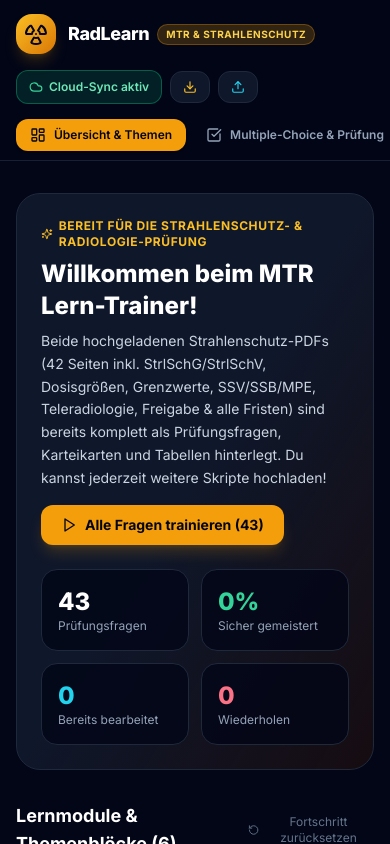
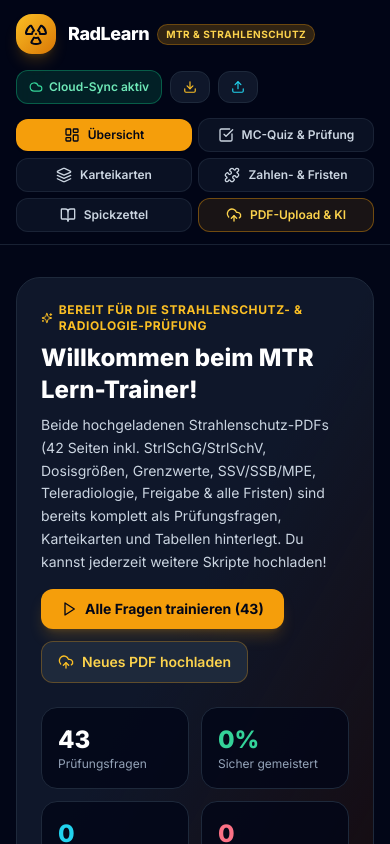
Before and after one commit to turgutreis/radLearn, a Vue app: page / in a window 390 px wide. Shown: the top 844 px of the page. Built offline with nearby package versions, Linux system fonts and the light colour scheme; no server answers; the database is empty.

Commit message:
fix(ui): make navigation bar responsive without horizontal scroll clipping

```diff
--- a/src/App.vue
+++ b/src/App.vue
@@ -191,71 +191,71 @@ function confirmResetProgress() {
         </div>
       </div>
 
-      <!-- Navigation Bar -->
-      <div class="max-w-7xl mx-auto px-4 sm:px-6 pb-2 overflow-x-auto">
-        <nav class="flex items-center gap-1.5 min-w-max">
+      <!-- Navigation Bar (fits on 1 row on iPad/Desktop, wraps cleanly on phones without horizontal scrolling) -->
+      <div class="max-w-7xl mx-auto px-4 sm:px-6 pb-3">
+        <nav class="grid grid-cols-2 sm:grid-cols-3 lg:flex lg:flex-wrap items-center gap-1.5 sm:gap-2">
           <button
             type="button"
             @click="activeTab = 'dashboard'"
-            class="px-3.5 py-2 rounded-xl text-xs sm:text-sm font-semibold flex items-center gap-2 transition"
-            :class="activeTab === 'dashboard' ? 'bg-amber-500 text-slate-950 shadow' : 'text-slate-400 hover:text-white hover:bg-slate-900'"
+            class="px-3 py-2 rounded-xl text-xs sm:text-sm font-semibold flex items-center justify-center lg:justify-start gap-2 transition whitespace-nowrap"
+            :class="activeTab === 'dashboard' ? 'bg-amber-500 text-slate-950 shadow' : 'bg-slate-900/70 text-slate-300 hover:text-white hover:bg-slate-900 border border-slate-800/80'"
           >
-            <LayoutDashboard class="w-4 h-4" />
-            <span>Übersicht & Themen</span>
+            <LayoutDashboard class="w-4 h-4 shrink-0" />
+            <span>Übersicht</span>
           </button>
 
           <button
             type="button"
             @click="activeTab = 'quiz'"
-            class="px-3.5 py-2 rounded-xl text-xs sm:text-sm font-semibold flex items-center gap-2 transition"
-            :class="activeTab === 'quiz' ? 'bg-amber-500 text-slate-950 shadow' : 'text-slate-400 hover:text-white hover:bg-slate-900'"
+            class="px-3 py-2 rounded-xl text-xs sm:text-sm font-semibold flex items-center justify-center lg:justify-start gap-2 transition whitespace-nowrap"
+            :class="activeTab === 'quiz' ? 'bg-amber-500 text-slate-950 shadow' : 'bg-slate-900/70 text-slate-300 hover:text-white hover:bg-slate-900 border border-slate-800/80'"
           >
-            <CheckSquare class="w-4 h-4" />
-            <span>Multiple-Choice & Prüfung</span>
+            <CheckSquare class="w-4 h-4 shrink-0" />
+            <span>MC-Quiz & Prüfung</span>
           </button>
 
           <button
             type="button"
             @click="activeTab = 'flashcards'"
-            class="px-3.5 py-2 rounded-xl text-xs sm:text-sm font-semibold flex items-center gap-2 transition"
-            :class="activeTab === 'flashcards' ? 'bg-cyan-500 text-slate-950 shadow' : 'text-slate-400 hover:text-white hover:bg-slate-900'"
+            class="px-3 py-2 rounded-xl text-xs sm:text-sm font-semibold flex items-center justify-center lg:justify-start gap-2 transition whitespace-nowrap"
+            :class="activeTab === 'flashcards' ? 'bg-cyan-500 text-slate-950 shadow' : 'bg-slate-900/70 text-slate-300 hover:text-white hover:bg-slate-900 border border-slate-800/80'"
           >
-            <Layers class="w-4 h-4" />
-            <span>Karteikarten (Anki)</span>
+            <Layers class="w-4 h-4 shrink-0" />
+            <span>Karteikarten</span>
           </button>
 
           <button
             type="button"
             @click="activeTab = 'matching'"
-            class="px-3.5 py-2 rounded-xl text-xs sm:text-sm font-semibold flex items-center gap-2 transition"
-            :class="activeTab === 'matching' ? 'bg-emerald-500 text-slate-950 shadow' : 'text-slate-400 hover:text-white hover:bg-slate-900'"
+            class="px-3 py-2 rounded-xl text-xs sm:text-sm font-semibold flex items-center justify-center lg:justify-start gap-2 transition whitespace-nowrap"
+            :class="activeTab === 'matching' ? 'bg-emerald-500 text-slate-950 shadow' : 'bg-slate-900/70 text-slate-300 hover:text-white hover:bg-slate-900 border border-slate-800/80'"
           >
-            <Puzzle class="w-4 h-4" />
-            <span>Fristen- & Zahlen-Trainer</span>
+            <Puzzle class="w-4 h-4 shrink-0" />
+            <span>Zahlen- & Fristen</span>
           </button>
 
           <button
             type="button"
             @click="activeTab = 'cheatsheet'"
-            class="px-3.5 py-2 rounded-xl text-xs sm:text-sm font-semibold flex items-center gap-2 transition"
-            :class="activeTab === 'cheatsheet' ? 'bg-violet-500 text-white shadow' : 'text-slate-400 hover:text-white hover:bg-slate-900'"
+            class="px-3 py-2 rounded-xl text-xs sm:text-sm font-semibold flex items-center justify-center lg:justify-start gap-2 transition whitespace-nowrap"
+            :class="activeTab === 'cheatsheet' ? 'bg-violet-500 text-white shadow' : 'bg-slate-900/70 text-slate-300 hover:text-white hover:bg-slate-900 border border-slate-800/80'"
           >
-            <BookOpen class="w-4 h-4" />
-            <span>Spickzettel & Tabellen</span>
+            <BookOpen class="w-4 h-4 shrink-0" />
+            <span>Spickzettel</span>
           </button>
 
           <button
             type="button"
             @click="activeTab = 'upload'"
-            class="px-3.5 py-2 rounded-xl text-xs sm:text-sm font-semibold flex items-center gap-2 transition"
+            class="px-3.5 py-2 rounded-xl text-xs sm:text-sm font-semibold flex items-center justify-center lg:justify-start gap-2 transition whitespace-nowrap lg:ml-auto"
             :class="
               activeTab === 'upload'
                 ? 'bg-gradient-to-r from-amber-500 to-rose-500 text-slate-950 font-bold shadow'
-                : 'text-amber-300 hover:bg-amber-500/15 border border-amber-500/30'
+                : 'bg-amber-500/10 text-amber-300 hover:bg-amber-500/20 border border-amber-500/40'
             "
           >
-            <UploadCloud class="w-4 h-4" />
-            <span>PDF-Upload & KI-Generator</span>
+            <UploadCloud class="w-4 h-4 shrink-0" />
+            <span>PDF-Upload & KI</span>
           </button>
         </nav>
       </div>
@@ -404,6 +404,14 @@ function confirmResetProgress() {
                 Alle Fragen trainieren ({{ overallStats.total }})
               </button>
               <button
+                type="button"
+                @click="activeTab = 'upload'"
+                class="px-4 py-2.5 rounded-xl bg-slate-800 hover:bg-slate-700 text-amber-300 border border-amber-500/30 font-semibold text-sm flex items-center gap-2 transition"
+              >
+                <UploadCloud class="w-4 h-4 text-amber-400" />
+                Neues PDF hochladen
+              </button>
+              <button
                 v-if="overallStats.needsReview > 0"
                 type="button"
                 @click="startQuizForDeck('wrong')"
--- a/src/components/FlashcardMode.vue
+++ b/src/components/FlashcardMode.vue
@@ -104,14 +104,14 @@ onUnmounted(() => window.removeEventListener('keydown', handleKeydown))
   <div class="space-y-6">
     <!-- Top Controls -->
     <div class="bg-slate-900/90 border border-slate-800 rounded-2xl p-4 flex flex-wrap items-center justify-between gap-4">
-      <div class="flex flex-wrap items-center gap-3">
-        <div class="flex items-center gap-2 text-slate-400 text-sm font-medium">
+      <div class="flex flex-wrap items-center gap-3 w-full sm:w-auto">
+        <div class="flex items-center gap-2 text-slate-400 text-sm font-medium shrink-0">
           <Filter class="w-4 h-4 text-cyan-400" />
           <span>Kartendeck:</span>
         </div>
         <select
           v-model="selectedDeckId"
-          class="bg-slate-800 border border-slate-700 text-slate-100 text-sm rounded-xl px-3.5 py-2 focus:outline-none focus:border-cyan-500"
+          class="bg-slate-800 border border-slate-700 text-slate-100 text-sm rounded-xl px-3.5 py-2 max-w-full sm:max-w-md truncate focus:outline-none focus:border-cyan-500"
         >
           <option value="all">Alle Karteikarten ({{ getDeckQuestions('all').length }})</option>
           <option value="bookmarked">⭐ Gemerkte Karten ({{ getDeckQuestions('bookmarked').length }})</option>
--- a/src/components/QuizMode.vue
+++ b/src/components/QuizMode.vue
@@ -162,14 +162,14 @@ function repeatWrongOnly() {
   <div class="space-y-6">
     <!-- Top Filter & Mode Bar -->
     <div class="bg-slate-900/90 border border-slate-800 rounded-2xl p-4 flex flex-wrap items-center justify-between gap-4">
-      <div class="flex flex-wrap items-center gap-3">
-        <div class="flex items-center gap-2 text-slate-400 text-sm font-medium">
+      <div class="flex flex-wrap items-center gap-3 w-full sm:w-auto">
+        <div class="flex items-center gap-2 text-slate-400 text-sm font-medium shrink-0">
           <Filter class="w-4 h-4 text-amber-400" />
           <span>Thema:</span>
         </div>
         <select
           v-model="selectedDeckId"
-          class="bg-slate-800 border border-slate-700 text-slate-100 text-sm rounded-xl px-3.5 py-2 focus:outline-none focus:border-amber-500"
+          class="bg-slate-800 border border-slate-700 text-slate-100 text-sm rounded-xl px-3.5 py-2 max-w-full sm:max-w-md truncate focus:outline-none focus:border-amber-500"
         >
           <option value="all">Alle Themen ({{ getDeckQuestions('all').length }} Fragen)</option>
           <option value="wrong">⚡ Zuletzt falsch beantwortet ({{ getDeckQuestions('wrong').length }})</option>
```
